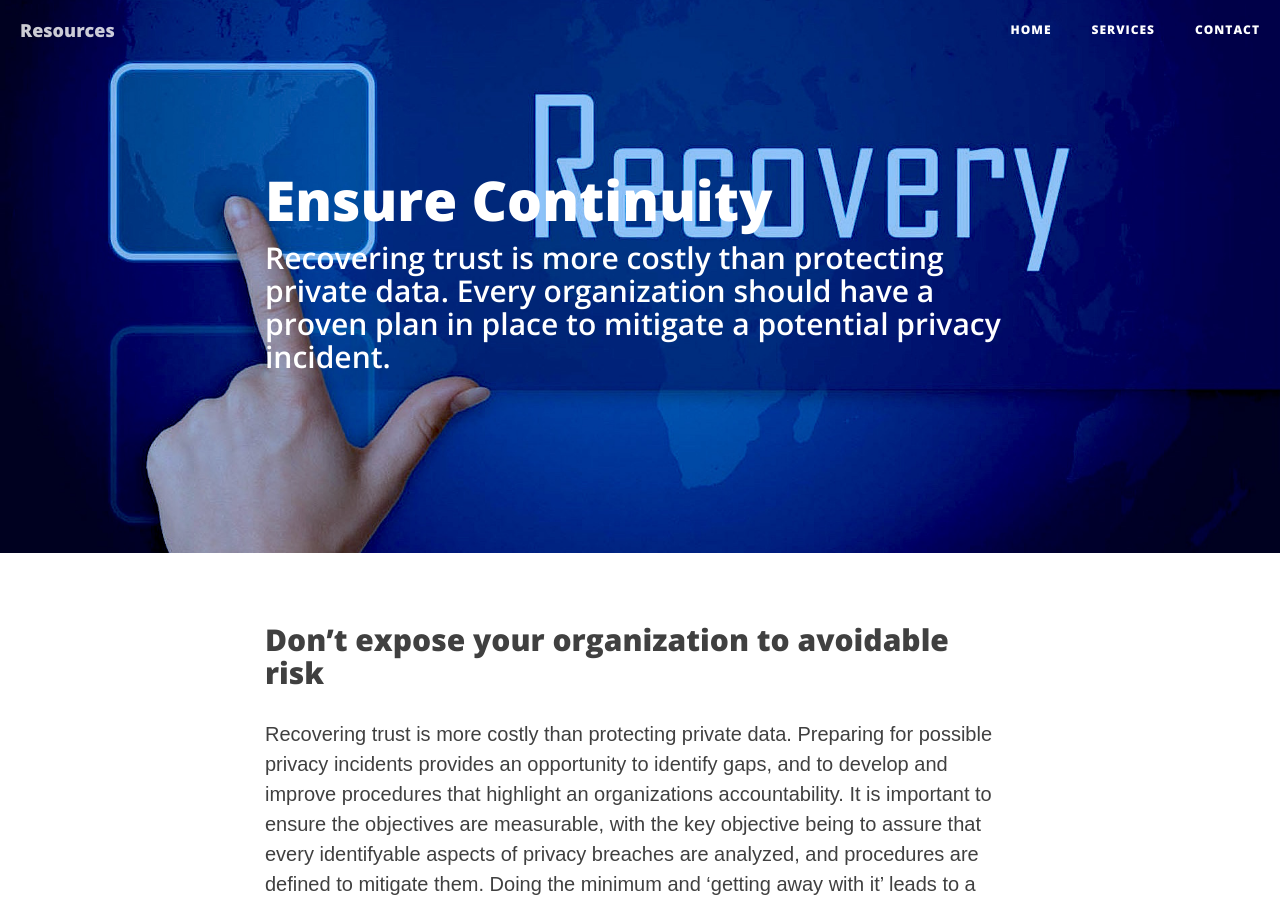
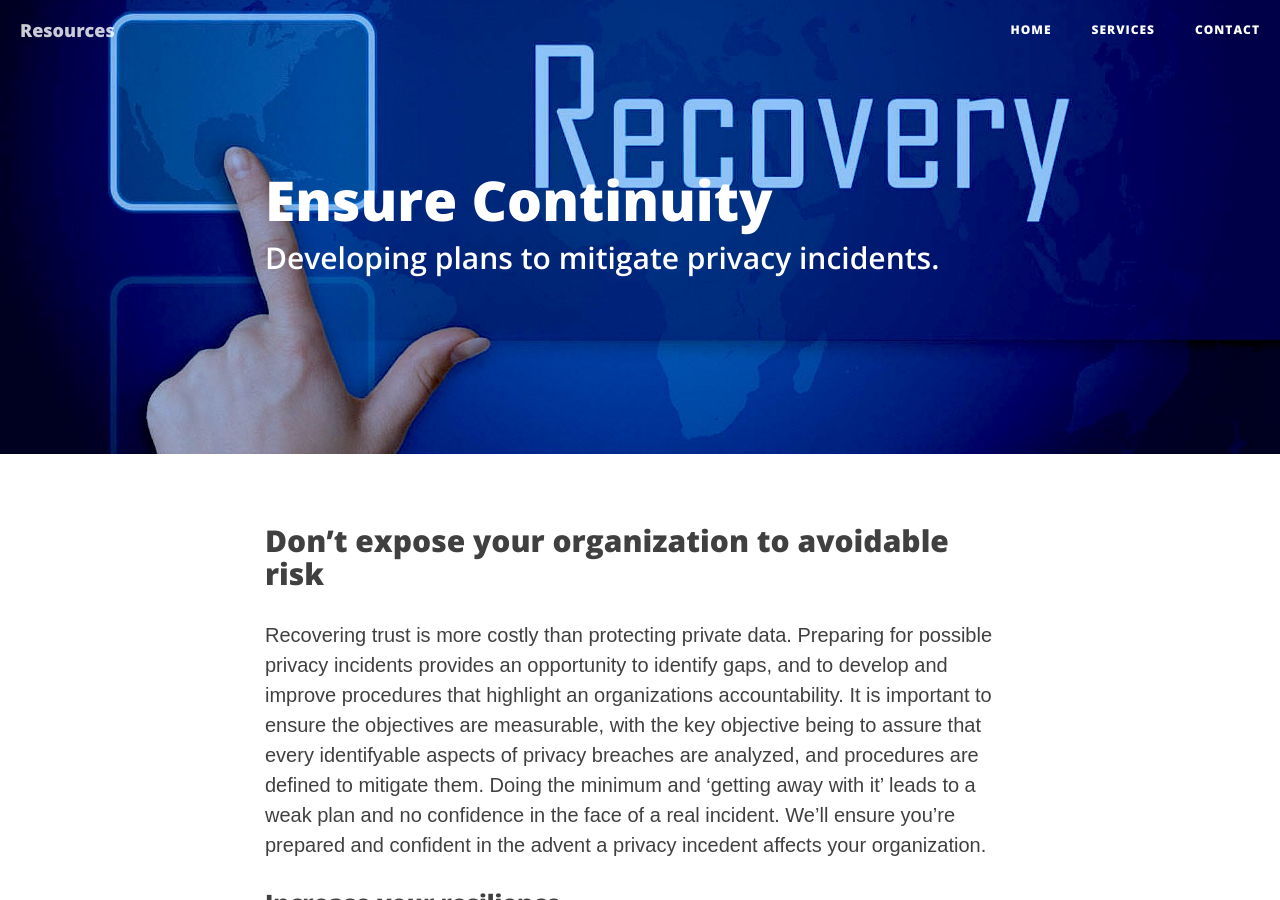
Before and after one commit to riod4/resources, a Jekyll site: the page built from _services/ensure-continuity-service.md, in a window 1280 px wide and 900 px high. Built offline with Jekyll 4.4.1, drawn with Linux system fonts in a browser that asks for light colours; nearby versions of some CDN libraries.

Commit message:
14-02-2020 v05

```diff
--- a/_services/ensure-continuity-service.md
+++ b/_services/ensure-continuity-service.md
@@ -1,7 +1,8 @@
 ---
 layout:     services
 title:      "Ensure Continuity"
-subtitle:   "Recovering trust is more costly than protecting private data. Every organization should have a proven plan in place to mitigate a potential privacy incident."
+subtitle:   "Developing plans to mitigate privacy incidents."
+description: "Recovering trust is more costly than protecting private data. Every organization should have a proven plan in place to mitigate a potential privacy incident."
 date:       2020-01-24 12:00:00
 permalink:  /ensure-continuity
 author:     "dario"
```
